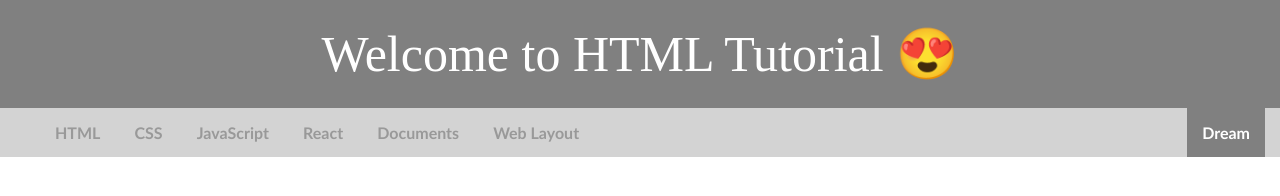
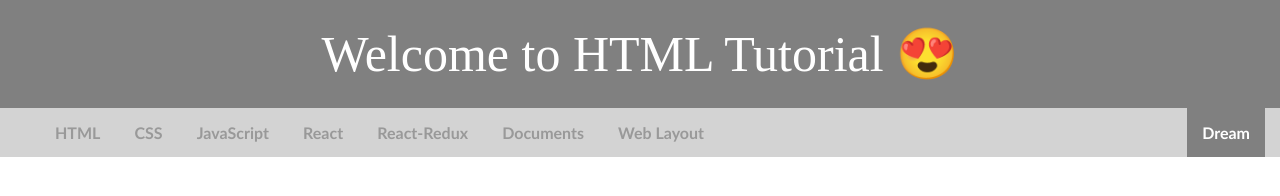
Before and after one commit to Ponniah96/learning-website, a plain HTML site: page headerlayout.html in a window 1280 px wide. Drawn offline with Linux system fonts and the light colour scheme.

Commit message:
Update Redux Learning path

```diff
--- a/headerlayout.html
+++ b/headerlayout.html
@@ -43,6 +43,7 @@
                         </div>
                     </li>
                     <li><a href="https://ponniah96.github.io/react-learning-app/" target="_blank" rel="noopener noreferrer">React</a></li>
+                    <li><a href="https://ponniah96.github.io/react-redux-app/" target="_blank" rel="noopener noreferrer">React-Redux</a></li>
                     <li><a href="/">Documents</a>
                         <div class="top-nav-dropdown" style="display: none;">
                             <a class="top-nav-dropdown-links" href="interviewPreparations.html" target="_parent">Interview Preparations</a>
```
